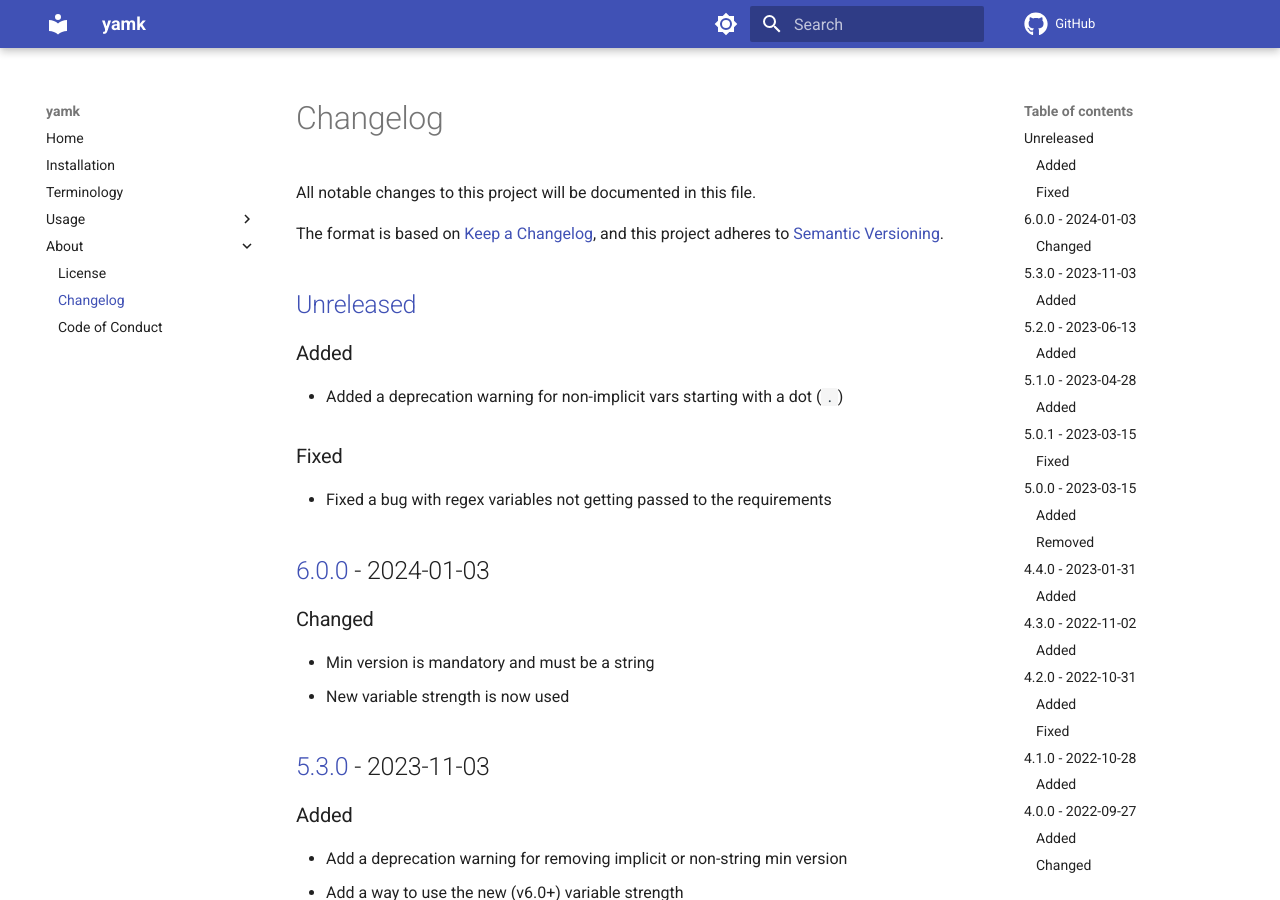
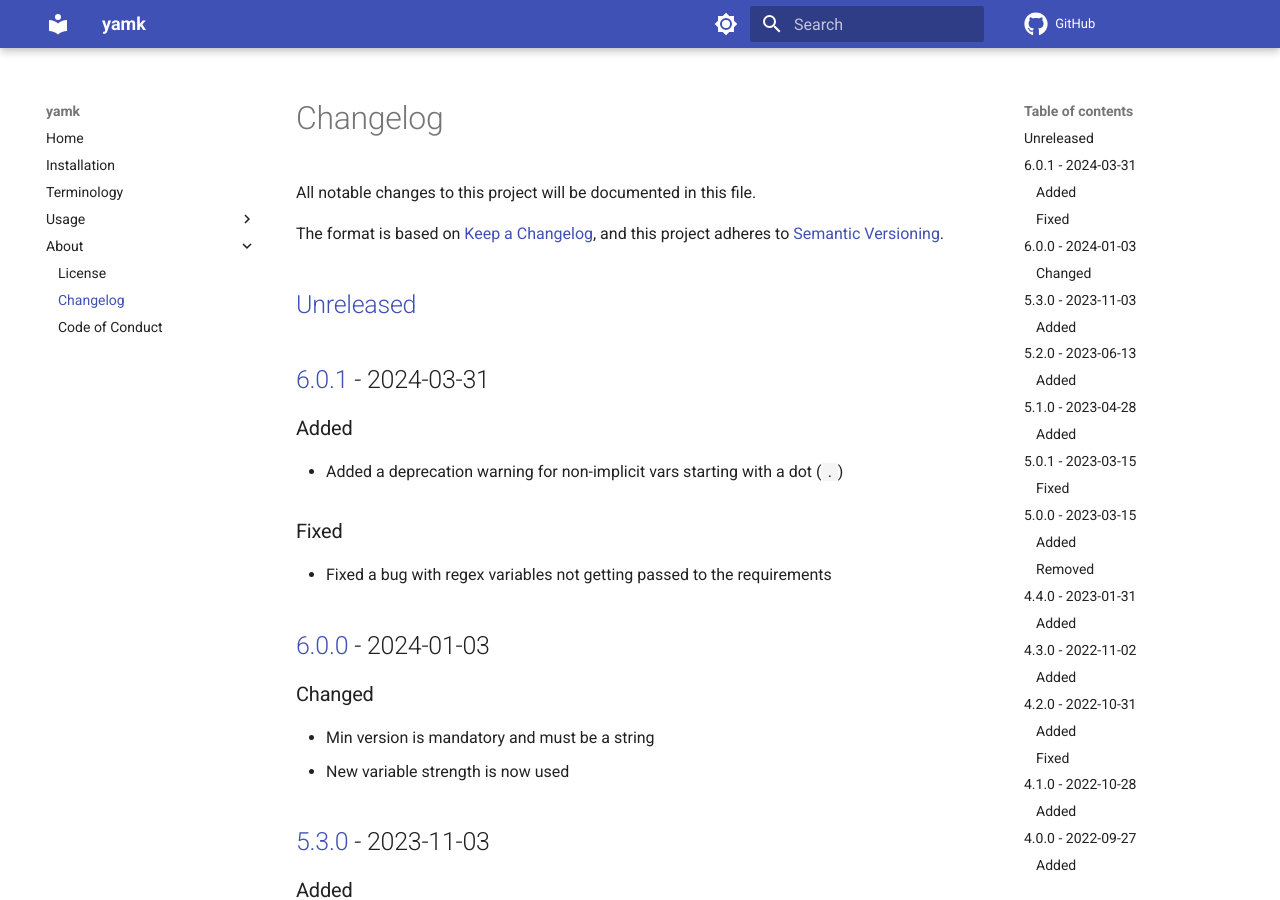
Before and after one commit to spapanik/yamk, an MkDocs documentation site: the page built from docs/CHANGELOG.md, in a window 1280 px wide and 900 px high. Built offline with MkDocs 1.6.1 and Material for MkDocs 9.7.7, drawn with Linux system fonts in a browser that asks for light colours; comment, search, counter and statistics services are not loaded.

Commit message:
Bump version

```diff
--- a/docs/CHANGELOG.md
+++ b/docs/CHANGELOG.md
@@ -5,6 +5,8 @@ All notable changes to this project will be documented in this file.
 The format is based on [Keep a Changelog], and this project adheres to [Semantic Versioning].
 
 ## [Unreleased]
+
+## [6.0.1] - 2024-03-31
 
 ### Added
 
@@ -427,7 +429,8 @@ cookbook.yml
 
 [Keep a Changelog]: https://keepachangelog.com/en/1.0.0/
 [Semantic Versioning]: https://semver.org/spec/v2.0.0.html
-[Unreleased]: https://github.com/spapanik/yamk/compare/v6.0.0...main
+[Unreleased]: https://github.com/spapanik/yamk/compare/v6.0.1...main
+[6.0.1]: https://github.com/spapanik/yamk/compare/v6.0.0...v6.0.1
 [6.0.0]: https://github.com/spapanik/yamk/compare/v5.3.0...v6.0.0
 [5.3.0]: https://github.com/spapanik/yamk/compare/v5.2.0...v5.3.0
 [5.2.0]: https://github.com/spapanik/yamk/compare/v5.1.0...v5.2.0
--- a/pyproject.toml
+++ b/pyproject.toml
@@ -126,7 +126,7 @@ skip_empty = true
 
 [tool.poetry]
 name = "yamk"
-version = "6.0.0"
+version = "6.0.1"
 description = "Yet another make"
 authors = [
     "Stephanos Kuma <stephanos@kuma.ai>",
--- a/src/yamk/__init__.py
+++ b/src/yamk/__init__.py
@@ -1,3 +1,3 @@
 from packaging.version import Version
 
-__version__ = Version("6.0.0")
+__version__ = Version("6.0.1")
```
